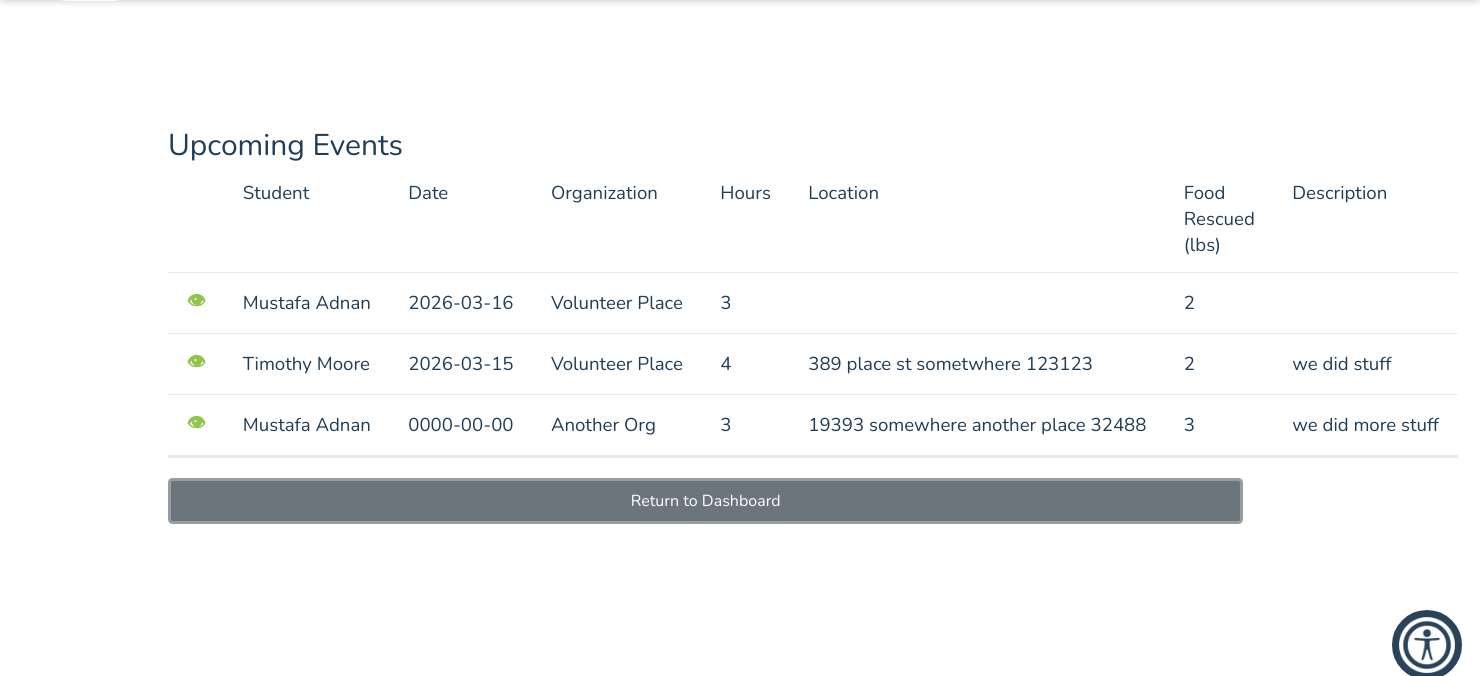
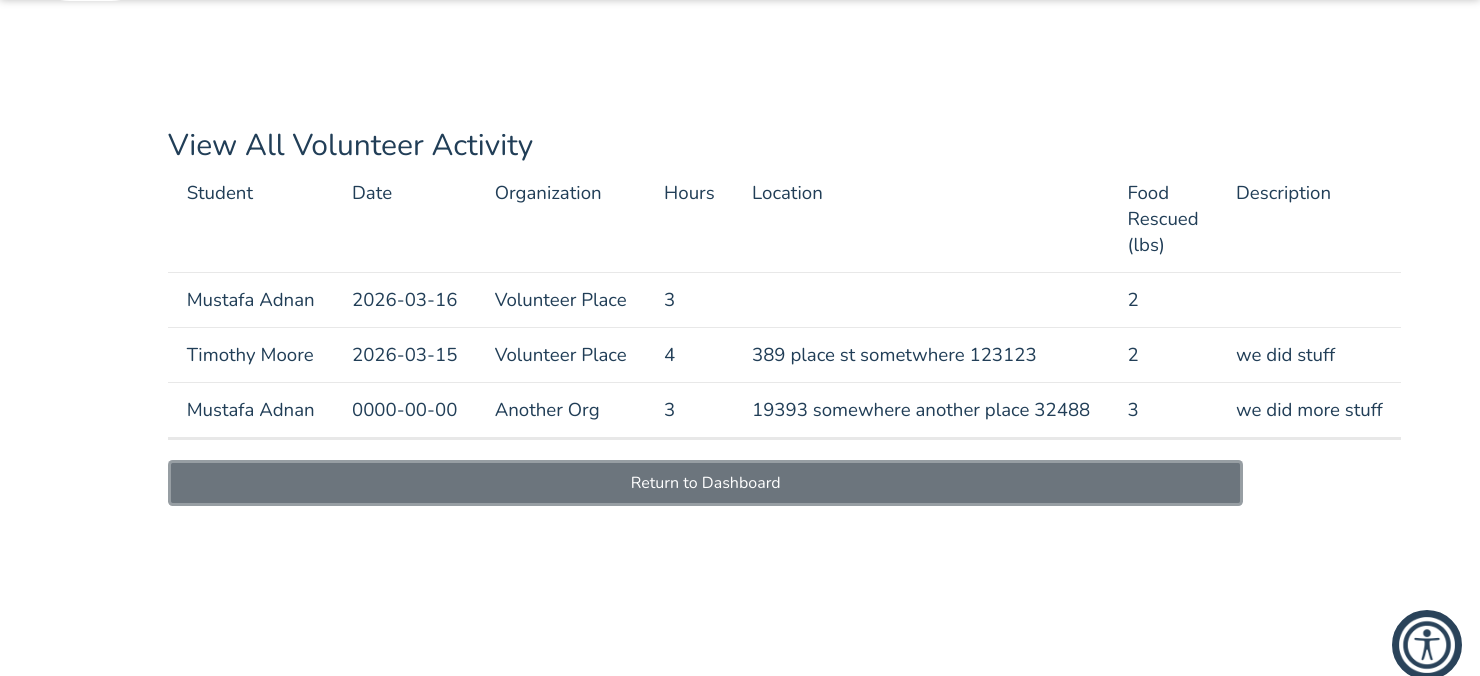
Before and after one commit to Xander500/food, a PHP site: page /stepvarepo/viewAllLogs.php in a window 1480 px wide. Shown: the part 102-778 px from the top of the page. Run offline with PHP 8.4, Linux system fonts and the light colour scheme; data comes from the database, SQL or seed files in the repository.

Commit message:
Fix view all logs title

```diff
--- a/viewAllLogs.php
+++ b/viewAllLogs.php
@@ -27,30 +27,16 @@
         <?php require_once('universal.inc') ?>
         <link rel="stylesheet" href="css/event.css">
         <script src="js/messages.js"></script>
-        <title>Viewing All Events | Whiskey Valor Foundation</title>
+        <title>View All Volunteer Activity</title>
     </head>
     <body>
         <?php require_once('header.php') ?>
         <?php require_once('database/dbVolunteerActivity.php');?>
         <?php require_once('database/dbPersons.php');?>
-        <h1>Events</h1>
+        <h1>Volunteer Activity</h1>
         <main class="general">
             <?php
-                //require_once('database/dbMessages.php');
-                //$messages = get_user_messages($userID);
-                //require_once('database/dbVolunteerActivity.php');
-                //require_once('domain/Event.php');
-                //$events = get_all_events();
                 $logs = get_all_volunteer_activities_sorted_by_date();
-                //! no need for archivedevent
-                $archivedevents = get_all_events_sorted_by_date_and_archived();
-                $today = new DateTime(); // Current date
-
-                //!
-                $upcomingArchivedEvents = array_filter($archivedevents, function($event) use ($today) {
-                    $eventDate = new DateTime($event->getStartDate());
-                    return $eventDate >= $today; // Only include events on or after today
-                });
 
                 if(isset($_SESSION['user_id']) && $_SESSION['user_id'] != 'guest') {
                     $user = retrieve_person($userID);
@@ -58,11 +44,10 @@
 
                 if (sizeof($logs) > 0): ?>
                 <div class="table-wrapper">
-                    <h2>Upcoming Events</h2>
+                    <h2>View All Volunteer Activity</h2>
                     <table class="general">
                         <thead>
                             <tr>
-                                <th></th>
                                 <th style="width:1px">Student</th>
                                 <th style="width:1px">Date</th>
                                 <th style="width:1px">Organization</th>
@@ -92,7 +77,6 @@
 
                                     echo "
                                     <tr data-event-id='$logID'>
-                                        <td><a href='log.php?id=$logID' class='event-link' aria-label='view details' >👁</a></td>
                                         <td>$studentName</td>
                                         <td>$date</td>
                                         <td>$organizationName</td>
```
